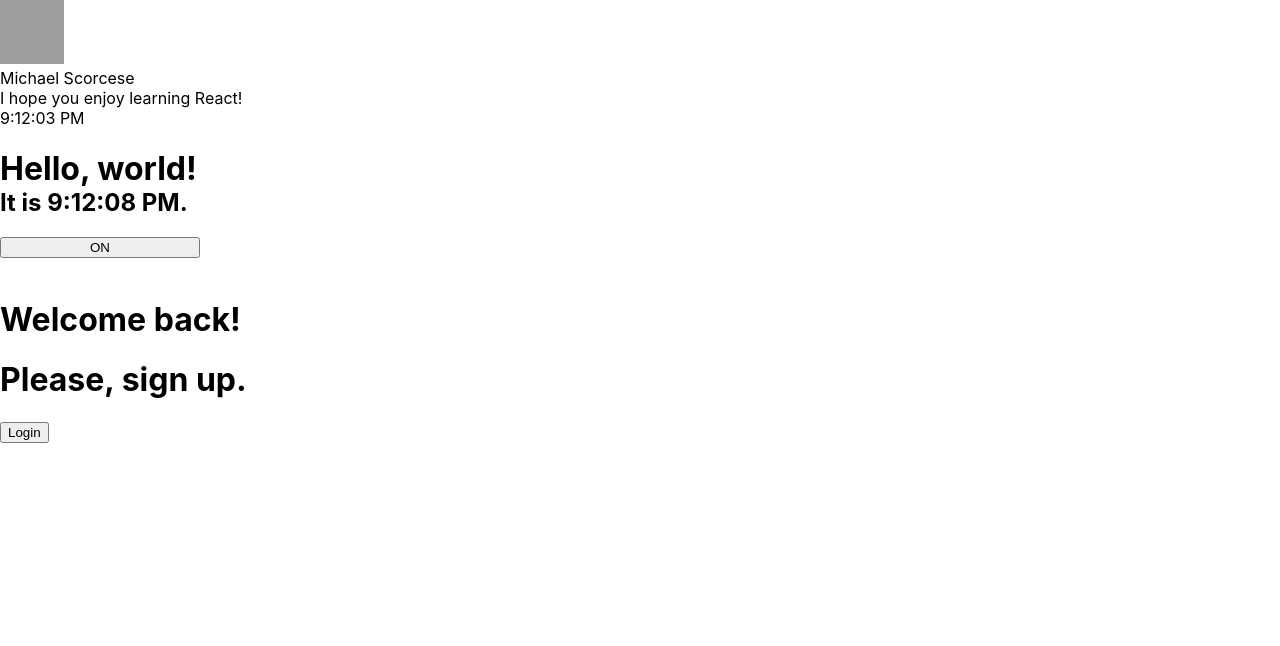
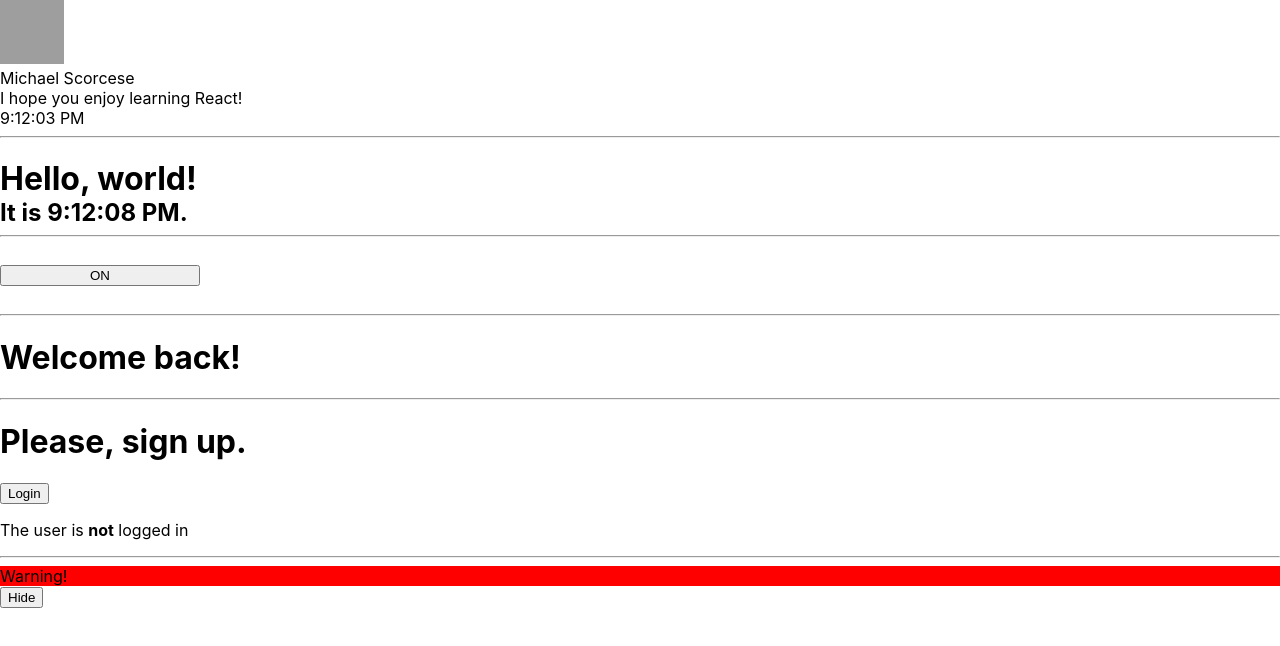
Before and after one commit to amaltapalov/react-docs, a React (Create React App) app: page / in a window 1280 px wide. Shown: the top 646 px of the page. Built offline with nearby package versions, Linux system fonts and the light colour scheme; grey boxes are pictures that could not be loaded.

Commit message:
Add Warning component

```diff
--- a/src/App.js
+++ b/src/App.js
@@ -3,64 +3,23 @@ import Author from "./Components/Author";
 import Clock from "./Components/Clock";
 import ToggleButton from "./Components/ToggleButton";
 import Greeting from "./Components/Greeting";
-
-function LoginButton(props) {
-	return <button onClick={props.onClick}>Login</button>;
-}
-function LogoutButton(props) {
-	return <button onClick={props.onClick}>Logout</button>;
-}
-
-class LoginControl extends React.Component {
-	constructor(props) {
-		super(props);
-		this.handleLoginClick = this.handleLoginClick.bind(this);
-		this.handleLogoutClick = this.handleLogoutClick.bind(this);
-		this.state = { isLoggedInStatus: false };
-	}
-
-	handleLoginClick() {
-		this.setState({
-			isLoggedInStatus: true
-		});
-	}
-
-	handleLogoutClick() {
-		this.setState({
-			isLoggedInStatus: false
-		});
-	}
-
-	render() {
-		const isLoggedInStatus = this.state.isLoggedInStatus;
-		// let button;
-
-		// if (isLoggedInStatus) {
-		// 	button = <LogoutButton onClick={this.handleLogoutClick} />;
-		// } else {
-		// 	button = <LoginButton onClick={this.handleLoginClick} />;
-		// }
-		return (
-			<div>
-				<Greeting isLoggedIn={isLoggedInStatus} />
-				{isLoggedInStatus ? (
-					<LogoutButton onClick={this.handleLogoutClick} />
-				) : (
-					<LoginButton onClick={this.handleLoginClick} />
-				)}
-			</div>
-		);
-	}
-}
+import LoginControl from "./Components/LoginControl";
+import Page from "./Components/Warning";
 
 function App() {
 	return (
 		<div>
 			<Author />
+			<hr />
 			<Clock />
+			<hr />
 			<ToggleButton />
+			<hr />
 			<Greeting isLoggedIn={true} />
+			<hr />
 			<LoginControl />
+			<hr />
+			<Page />
 		</div>
 	);
 }
--- /dev/null
+++ b/src/Components/LoginControl.js
@@ -0,0 +1,57 @@
+import React from "react";
+import Greeting from "./Greeting";
+
+function LoginButton(props) {
+	return <button onClick={props.onClick}>Login</button>;
+}
+function LogoutButton(props) {
+	return <button onClick={props.onClick}>Logout</button>;
+}
+
+class LoginControl extends React.Component {
+	constructor(props) {
+		super(props);
+		this.handleLoginClick = this.handleLoginClick.bind(this);
+		this.handleLogoutClick = this.handleLogoutClick.bind(this);
+		this.state = { isLoggedInStatus: false };
+	}
+
+	handleLoginClick() {
+		this.setState({
+			isLoggedInStatus: true
+		});
+	}
+
+	handleLogoutClick() {
+		this.setState({
+			isLoggedInStatus: false
+		});
+	}
+
+	render() {
+		const isLoggedInStatus = this.state.isLoggedInStatus;
+		// let button;
+
+		// if (isLoggedInStatus) {
+		// 	button = <LogoutButton onClick={this.handleLogoutClick} />;
+		// } else {
+		// 	button = <LoginButton onClick={this.handleLoginClick} />;
+		// }
+		return (
+			<div>
+				<Greeting isLoggedIn={isLoggedInStatus} />
+				{isLoggedInStatus ? (
+					<LogoutButton onClick={this.handleLogoutClick} />
+				) : (
+					<LoginButton onClick={this.handleLoginClick} />
+				)}
+				<p>
+					The user is <b>{isLoggedInStatus ? "currently" : "not"}</b>{" "}
+					logged in
+				</p>
+			</div>
+		);
+	}
+}
+
+export default LoginControl;
--- /dev/null
+++ b/src/Components/Warning.js
@@ -0,0 +1,42 @@
+import React from "react";
+
+function Warning(props) {
+	if (!props.warn) {
+		return null;
+	}
+
+	return (
+		<div className="warning" style={{ background: "red" }}>
+			Warning!
+		</div>
+	);
+}
+
+class Page extends React.Component {
+	constructor(props) {
+		super(props);
+		this.state = {
+			showWarning: true
+		};
+		this.handleWarning = this.handleWarning.bind(this);
+	}
+
+	handleWarning() {
+		this.setState(state => ({
+			showWarning: !state.showWarning
+		}));
+	}
+
+	render() {
+		return (
+			<div>
+				<Warning warn={this.state.showWarning} />
+				<button onClick={this.handleWarning}>
+					{this.state.showWarning === true ? "Hide" : "Show"}
+				</button>
+			</div>
+		);
+	}
+}
+
+export default Page;
```
